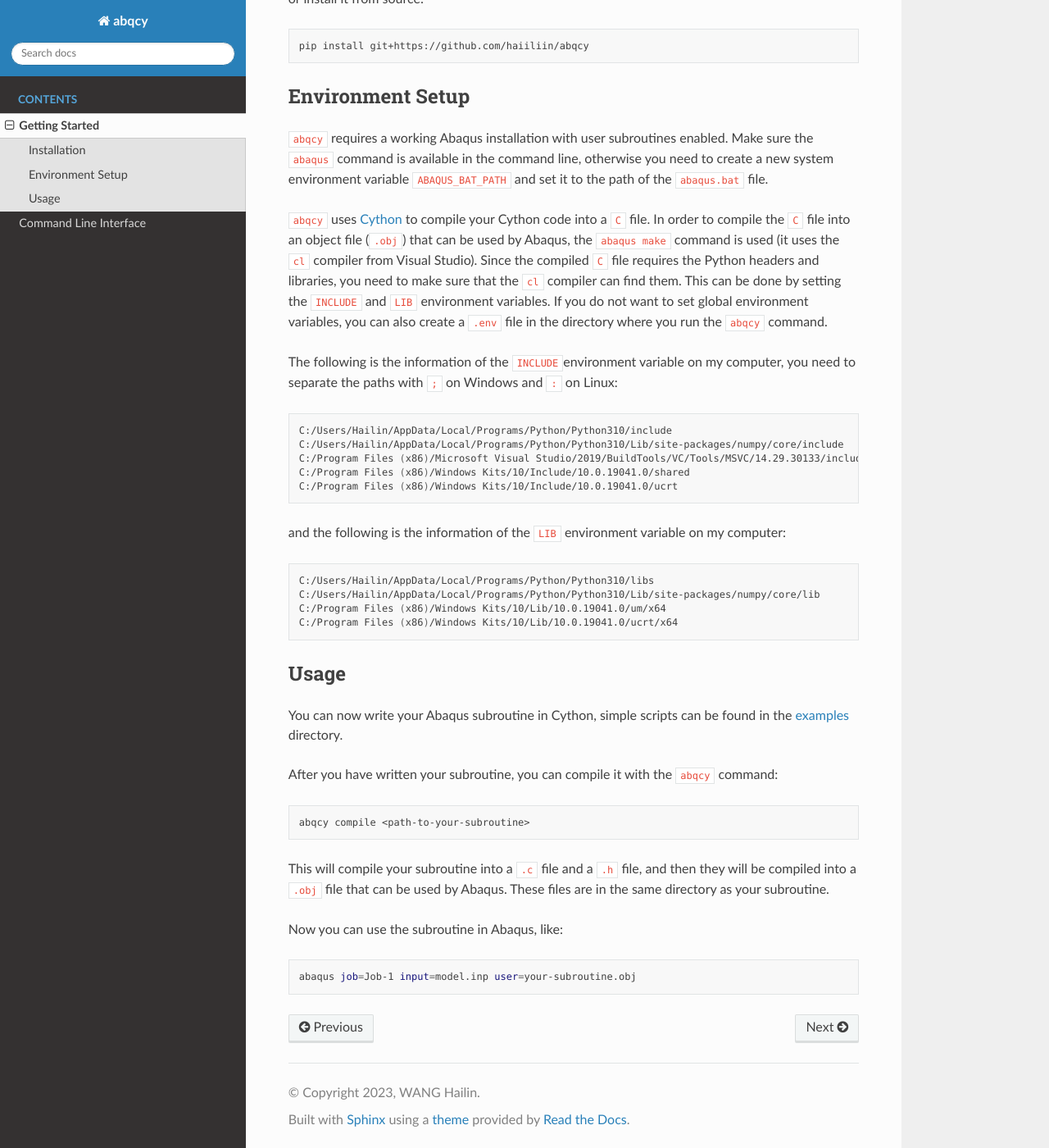
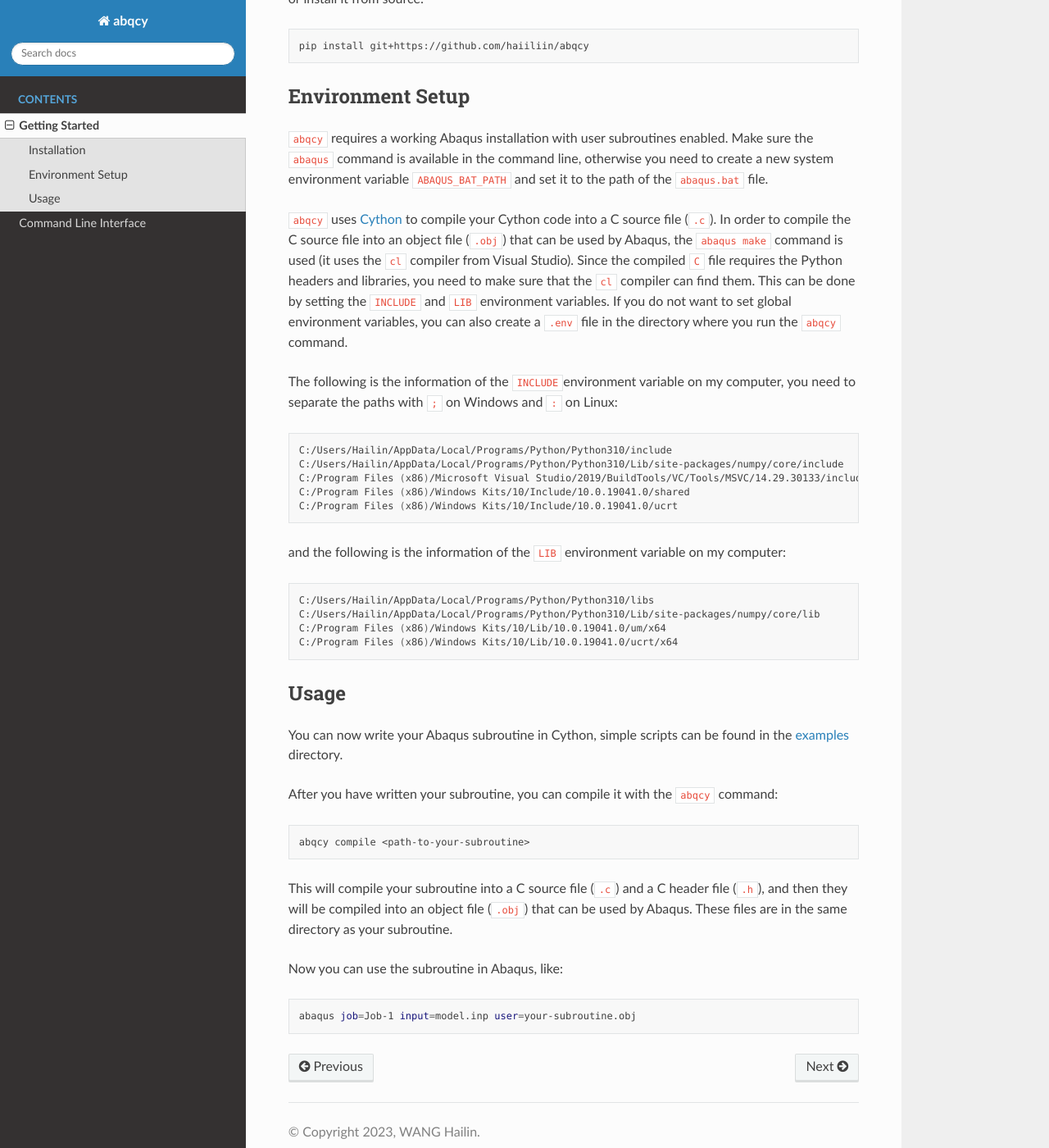
Before and after one commit to haiiliin/abqcy, a Sphinx documentation site: the page built from docs/getting-started.md, in a window 1280 px wide and 1400 px high, scrolled down 419 px. Shown: the whole window at 82% size. Built offline with Sphinx 7.4.7 and the Read the Docs theme 2.0.0, drawn with Linux system fonts in a browser that asks for light colours; pages that are not in the unit, such as notebooks, are missing from menus; the version number could not be read and is left out; some of the changed text lies outside the part shown.

Commit message:
Update getting-started.md

````diff
--- a/docs/getting-started.md
+++ b/docs/getting-started.md
@@ -1,7 +1,7 @@
 # Getting Started
 
 `abqcy` allows you to write your Abaqus subroutines in [Cython](https://cython.org/).
-It provides a command line tool to compile your Cython code into an object (`.obj`) file that can be used by Abaqus.
+It provides a command line tool to compile your Cython code into an object file (`.obj`) that can be used by Abaqus.
 
 ## Installation
 
@@ -20,8 +20,8 @@ pip install git+https://github.com/haiiliin/abqcy
 Make sure the `abaqus` command is available in the command line, otherwise you need to create a new system environment
 variable `ABAQUS_BAT_PATH` and set it to the path of the `abaqus.bat` file.
 
-`abqcy` uses [Cython](https://cython.org/) to compile your Cython code into a `C` file.
-In order to compile the `C` file into an object file (`.obj`) that can be used by Abaqus, the `abaqus make` command
+`abqcy` uses [Cython](https://cython.org/) to compile your Cython code into a C source file (`.c`).
+In order to compile the C source file into an object file (`.obj`) that can be used by Abaqus, the `abaqus make` command
 is used (it uses the `cl` compiler from Visual Studio). Since the compiled `C` file requires the Python headers and
 libraries, you need to make sure that the `cl` compiler can find them. This can be done by setting the `INCLUDE` and
 `LIB` environment variables. If you do not want to set
@@ -53,7 +53,7 @@ After you have written your subroutine, you can compile it with the `abqcy` comm
 ```shell
 abqcy compile <path-to-your-subroutine>
 ```
-This will compile your subroutine into a `.c` file and a `.h` file, and then they will be compiled into a `.obj` file
+This will compile your subroutine into a C source file (`.c`) and a C header file (`.h`), and then they will be compiled into an object file (`.obj`)
 that can be used by Abaqus. These files are in the same directory as your subroutine.
 
 Now you can use the subroutine in Abaqus, like:
````
